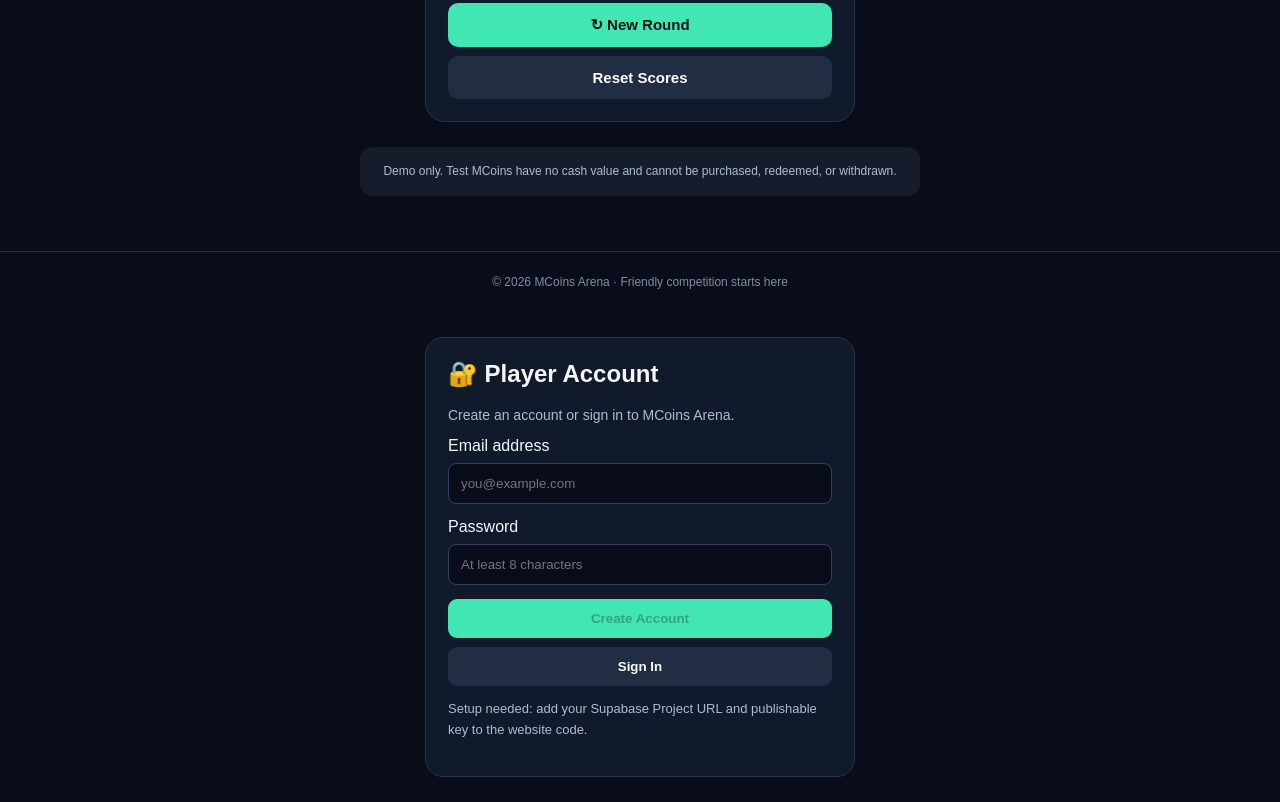
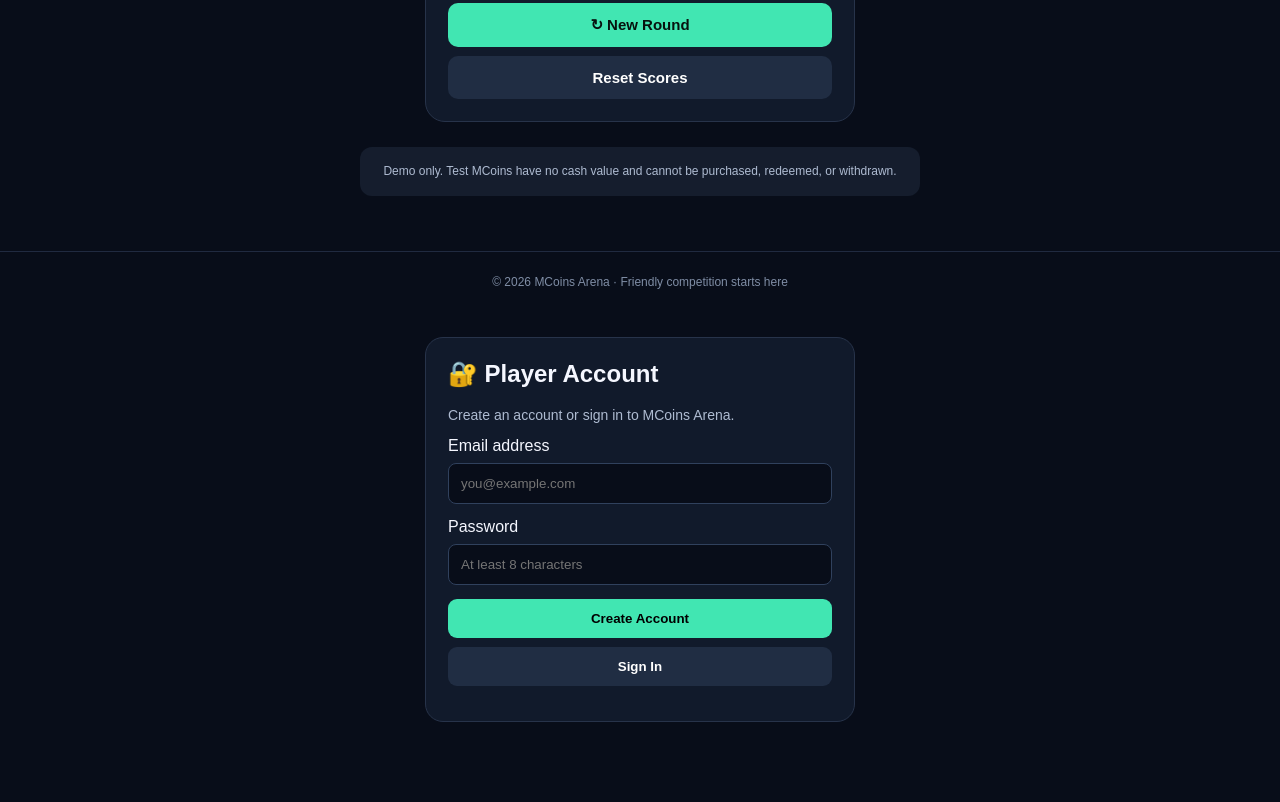
Before and after one commit to dollarminshki/MCoins-Arena, a plain HTML site: page index.html in a window 1280 px wide. Shown: the part 824-1626 px from the top of the page. After the commit the page ends 1571 px from the top, so only its background shows below. Drawn offline with nearby package versions, Linux system fonts and the light colour scheme.

Commit message:
Replace Supabase credentials in index.html
Updated Supabase project URL and publishable key.

```diff
--- a/index.html
+++ b/index.html
@@ -197,8 +197,8 @@
 
 <script>
 (() => {
-  const PROJECT_URL = "PASTE_YOUR_SUPABASE_PROJECT_URL_HERE";
-  const PUBLISHABLE_KEY = "PASTE_YOUR_SUPABASE_PUBLISHABLE_KEY_HERE";
+  const PROJECT_URL = https://aefwklnwoezufsxbjxqd.supabase.co/rest/v1/;
+  const PUBLISHABLE_KEY = sb_publishable_G-yzaaJNMlfJTkrctd8MZA_tVaXU0yj;
   const status = document.getElementById("account-status");
   const signup = document.getElementById("signup-button");
   const signin = document.getElementById("signin-button");
```
